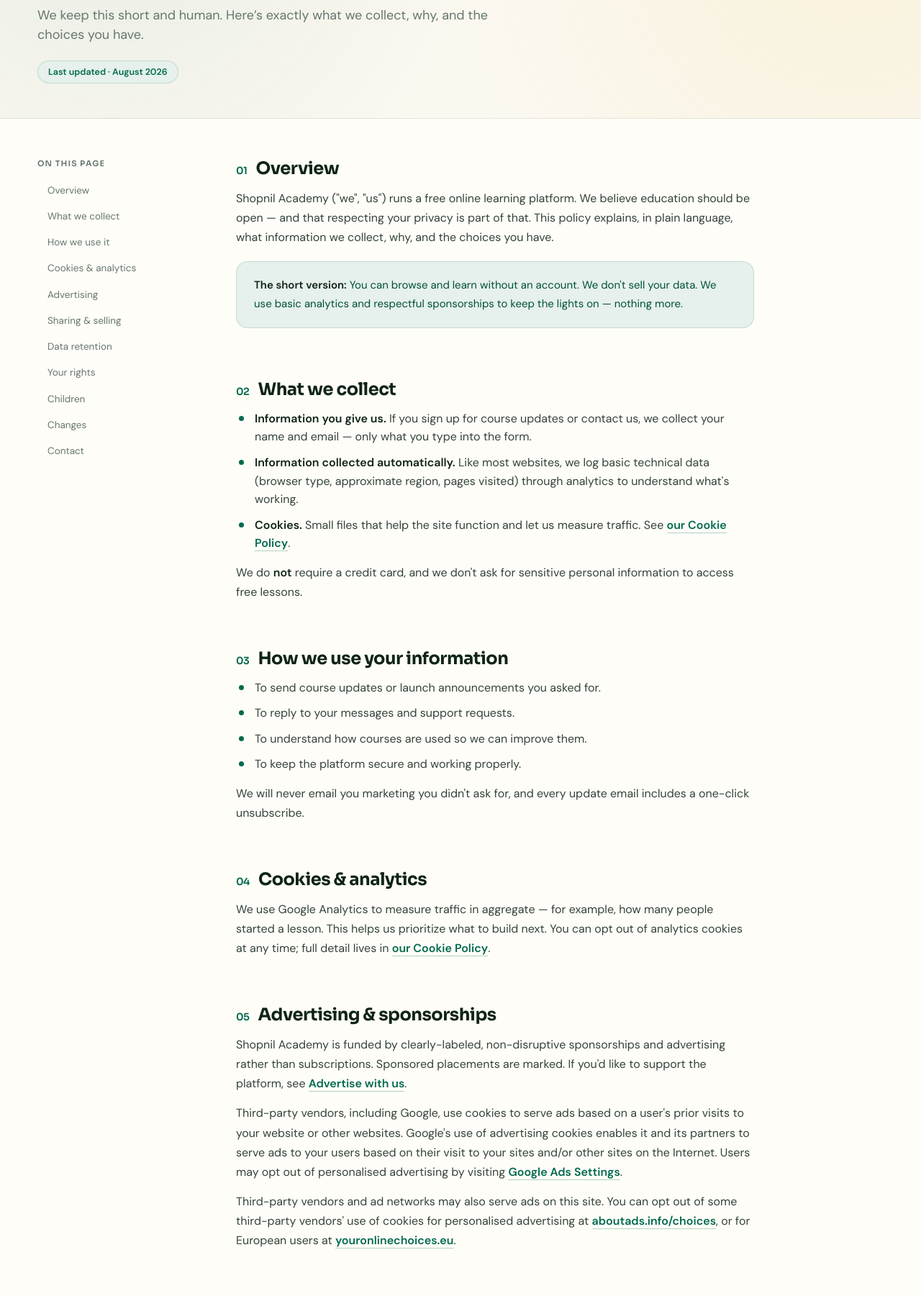
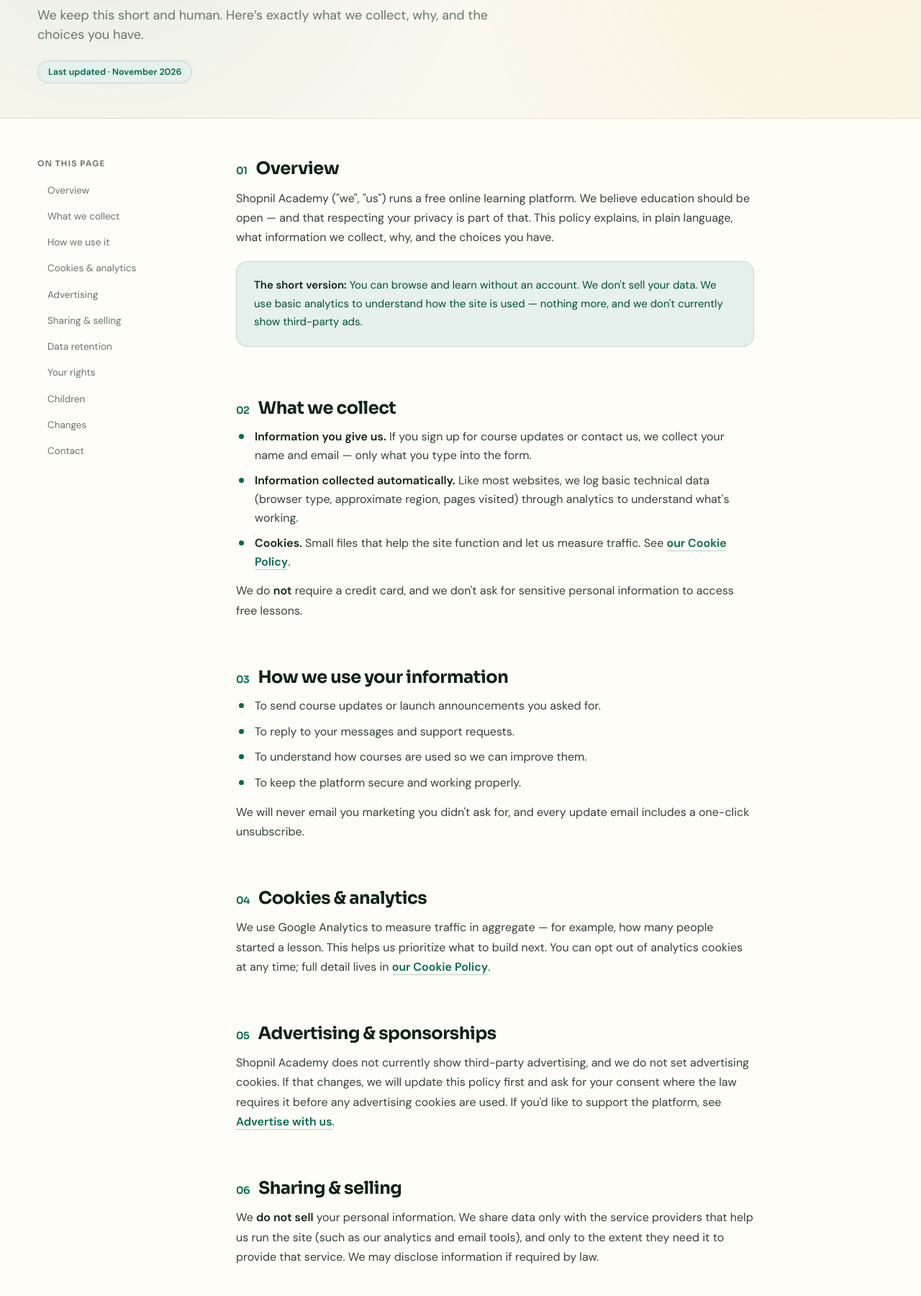
Before and after one commit to shajedurhossain/Shopnil-Academy, a plain HTML site: page privacy.html in a window 1280 px wide. Shown: the part 267-2068 px from the top of the page at 72% size. Drawn offline with Linux system fonts and the light colour scheme.

Commit message:
publish: [repo] repo update

```diff
--- a/privacy.html
+++ b/privacy.html
@@ -55,7 +55,7 @@
     <div class="breadcrumb"><a href="index.html">Home</a> <span class="sep">/</span> <span>Privacy</span></div>
     <h1 class="pretty">Privacy Policy</h1>
     <p class="lead pretty">We keep this short and human. Here’s exactly what we collect, why, and the choices you have.</p>
-    <div class="updated">Last updated · August 2026</div>
+    <div class="updated">Last updated · November 2026</div>
   </div>
 </header>
 <section class="article">
@@ -80,7 +80,7 @@
       <section id="overview">
         <h2><span class="n">01</span>Overview</h2>
         <p>Shopnil Academy ("we", "us") runs a free online learning platform. We believe education should be open — and that respecting your privacy is part of that. This policy explains, in plain language, what information we collect, why, and the choices you have.</p>
-        <div class="callout"><p><strong>The short version:</strong> You can browse and learn without an account. We don't sell your data. We use basic analytics and respectful sponsorships to keep the lights on — nothing more.</p></div>
+        <div class="callout"><p><strong>The short version:</strong> You can browse and learn without an account. We don't sell your data. We use basic analytics to understand how the site is used — nothing more, and we don't currently show third-party ads.</p></div>
       </section>
       <section id="collect">
         <h2><span class="n">02</span>What we collect</h2>
@@ -107,9 +107,7 @@
       </section>
       <section id="ads">
         <h2><span class="n">05</span>Advertising & sponsorships</h2>
-        <p>Shopnil Academy is funded by clearly-labeled, non-disruptive sponsorships and advertising rather than subscriptions. Sponsored placements are marked. If you'd like to support the platform, see <a class="inline" href="advertise.html">Advertise with us</a>.</p>
-        <p>Third-party vendors, including Google, use cookies to serve ads based on a user's prior visits to your website or other websites. Google's use of advertising cookies enables it and its partners to serve ads to your users based on their visit to your sites and/or other sites on the Internet. Users may opt out of personalised advertising by visiting <a class="inline" href="https://www.google.com/settings/ads" rel="nofollow noopener" target="_blank">Google Ads Settings</a>.</p>
-        <p>Third-party vendors and ad networks may also serve ads on this site. You can opt out of some third-party vendors' use of cookies for personalised advertising at <a class="inline" href="https://www.aboutads.info/choices/" rel="nofollow noopener" target="_blank">aboutads.info/choices</a>, or for European users at <a class="inline" href="https://www.youronlinechoices.eu/" rel="nofollow noopener" target="_blank">youronlinechoices.eu</a>.</p>
+        <p>Shopnil Academy does not currently show third-party advertising, and we do not set advertising cookies. If that changes, we will update this policy first and ask for your consent where the law requires it before any advertising cookies are used. If you'd like to support the platform, see <a class="inline" href="advertise.html">Advertise with us</a>.</p>
       </section>
       <section id="sharing">
         <h2><span class="n">06</span>Sharing & selling</h2>
@@ -197,6 +195,7 @@
           <li><a href="privacy.html">Privacy</a></li>
           <li><a href="terms.html">Terms</a></li>
           <li><a href="cookies.html">Cookies</a></li>
+          <li><a href="impressum.html">Impressum</a></li>
         </ul>
       </div>
     </div>
```
